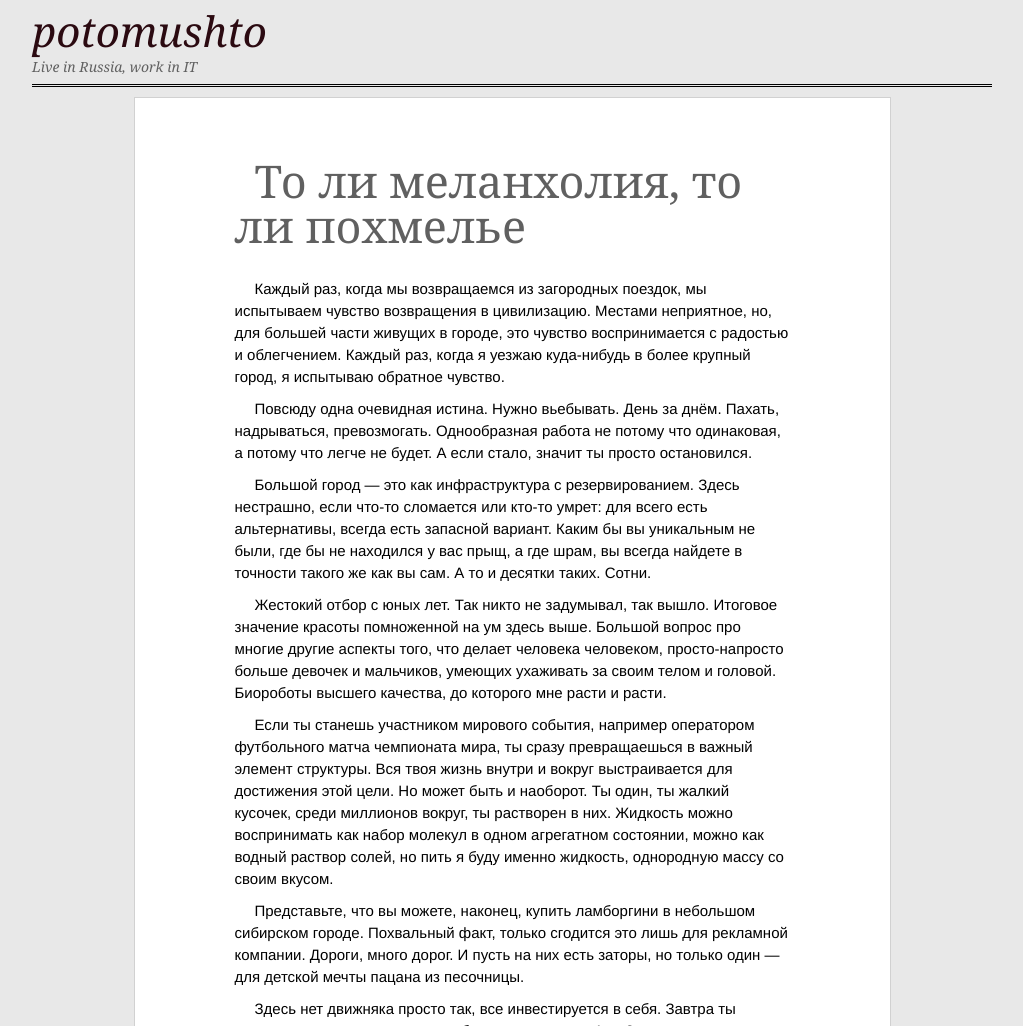
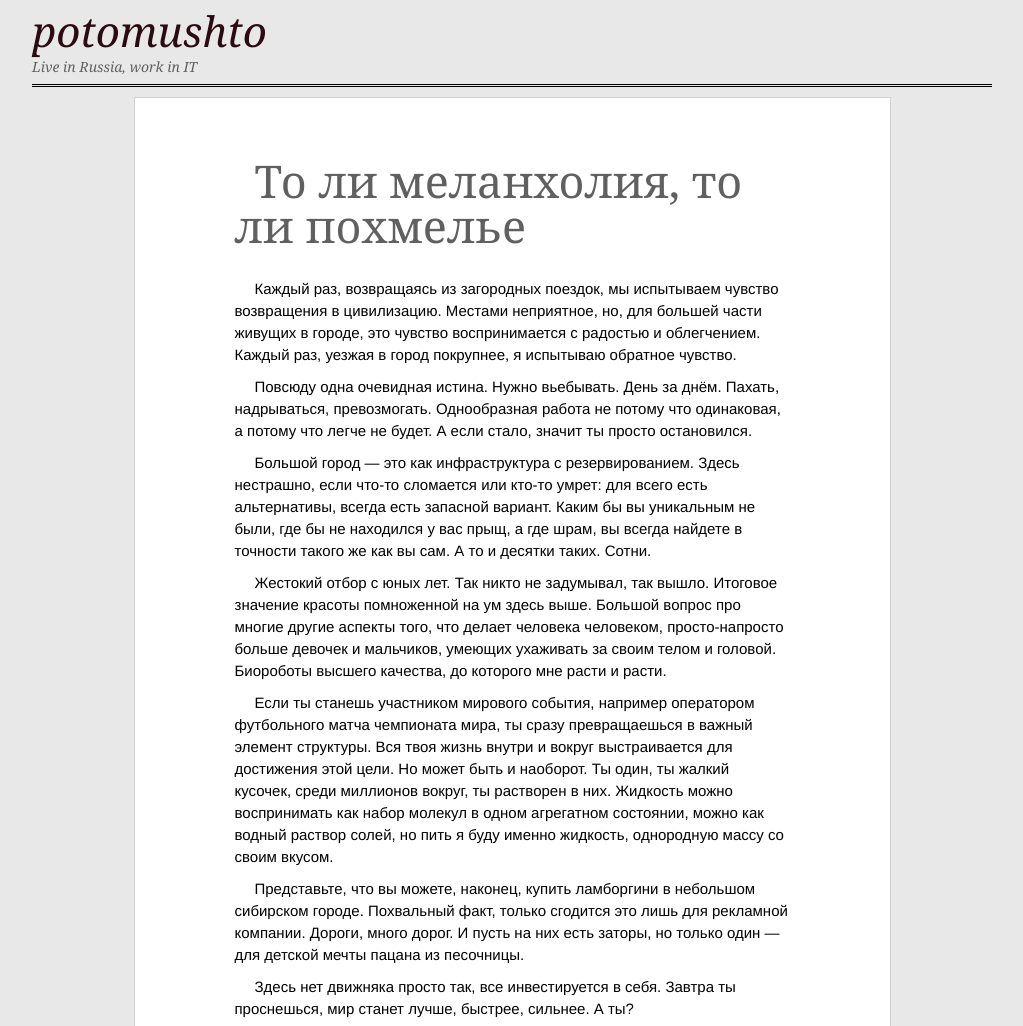
Before and after one commit to ptmt/ptmt.github.com, a Jekyll site: the page built from _posts/2012-07-24-siberian-hangover.md, in a window 1280 px wide, cut to the strip 0-1026 px from the top of the page. Shown: the whole strip, without its empty margins (128-1151 px from the left). Built offline with Jekyll 4.4.1, drawn with Linux system fonts in a browser that asks for light colours; Markdown is read by kramdown in place of the engine named in the settings.

Commit message:
Update _posts/2012-07-24-siberian-hangover.md

```diff
--- a/_posts/2012-07-24-siberian-hangover.md
+++ b/_posts/2012-07-24-siberian-hangover.md
@@ -4,7 +4,7 @@ title: То ли меланхолия, то ли похмелье
 ---
 # {{ page.title }}
 
-Каждый раз, когда мы возвращаемся из загородных поездок, мы испытываем чувство возвращения в цивилизацию. Местами неприятное, но, для большей части живущих в городе, это чувство воспринимается с радостью и облегчением. Каждый раз, когда я уезжаю куда-нибудь в более крупный город, я испытываю обратное чувство.
+Каждый раз, возвращаясь из загородных поездок, мы испытываем чувство возвращения в цивилизацию. Местами неприятное, но, для большей части живущих в городе, это чувство воспринимается с радостью и облегчением. Каждый раз, уезжая в город покрупнее, я испытываю обратное чувство.
 
 Повсюду одна очевидная истина. Нужно вьебывать. День за днём. Пахать, надрываться, превозмогать. Однообразная работа не потому что одинаковая, а потому что легче не будет. А если стало, значит ты просто остановился.
 
```
